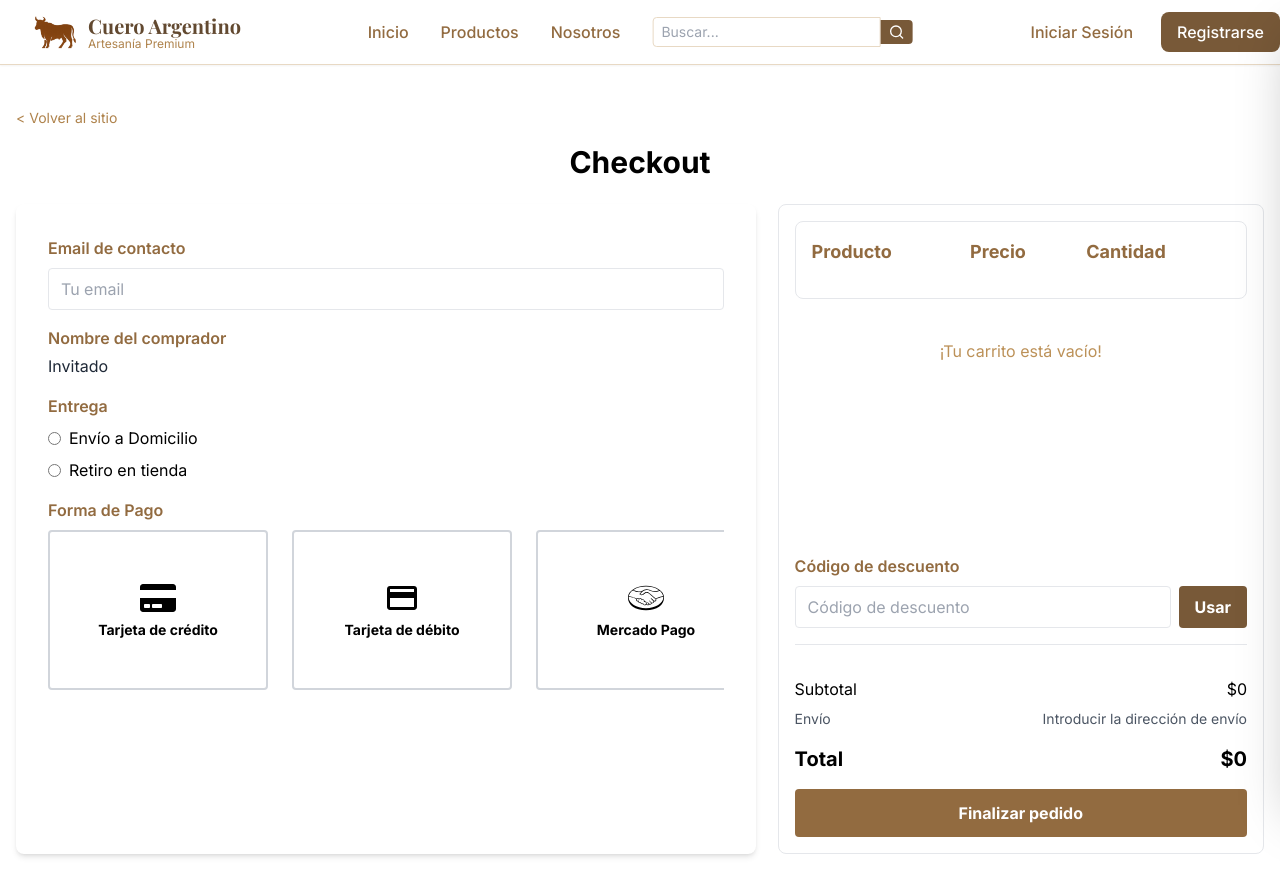
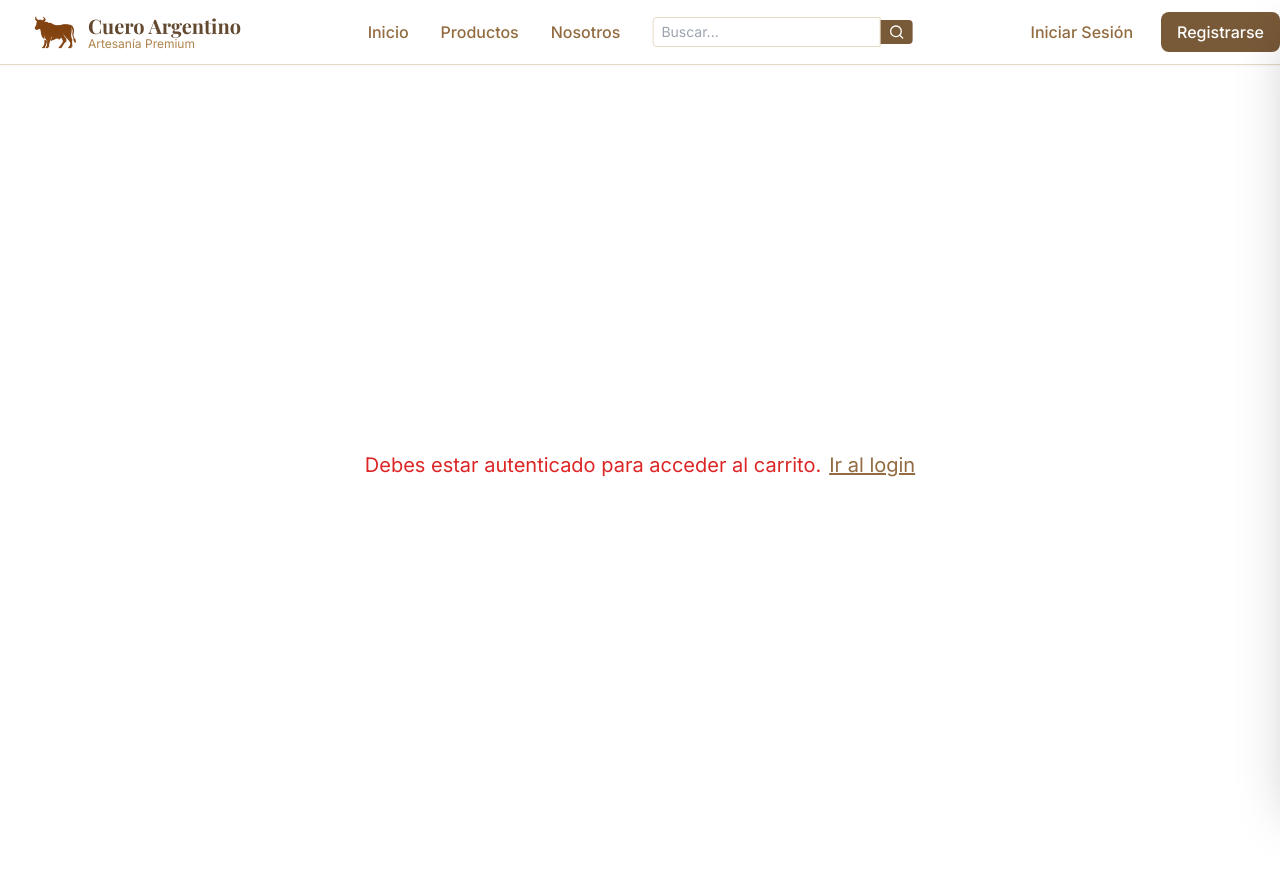
Before and after one commit to rocioaramayo/TPO-API-FrontEnd, a React (Vite) app in the folder cliente/: page /checkout in a window 1280 px wide. After the commit the page ends 865 px from the top, so only its background shows below. Built offline with nearby package versions, Linux system fonts and the light colour scheme.

Commit message:
carro mejoras

```diff
--- a/cliente/src/pages/CheckoutPage.jsx
+++ b/cliente/src/pages/CheckoutPage.jsx
@@ -7,6 +7,23 @@ import { useNavigate } from "react-router-dom";
 import Navigation from "../components/Navigation";
 
 const CarritoPage = ({ cartItems, setCartItems, user }) => {
+  const navigate = useNavigate();
+
+  // BLOQUEO DE ACCESO SI NO HAY USUARIO AUTENTICADO
+  if (!user || !user.token) {
+    return (
+      <div className="min-h-screen flex items-center justify-center text-xl text-red-600">
+        Debes estar autenticado para acceder al carrito. <br />
+        <button
+          onClick={() => navigate("/login")}
+          className="underline text-leather-700 ml-2"
+        >
+          Ir al login
+        </button>
+      </div>
+    );
+  }
+
   if (!cartItems) {
     return (
       <div className="min-h-screen flex items-center justify-center text-xl text-red-600">
@@ -14,8 +31,6 @@ const CarritoPage = ({ cartItems, setCartItems, user }) => {
       </div>
     );
   }
-
-  const navigate = useNavigate();
 
   // Calcula el total
   const subtotal = cartItems.reduce((acc, item) => acc + item.price * item.quantity, 0);
@@ -239,9 +254,9 @@ const CarritoPage = ({ cartItems, setCartItems, user }) => {
             &lt; Volver al sitio
           </button>
           <h2 className="text-3xl font-bold text-center mb-6">Checkout</h2>
-          <div className="grid grid-cols-1 md:grid-cols-[1.5fr_1fr] md:grid-flow-col-dense gap-8">
+          <div className="grid grid-cols-1 md:grid-cols-[1.5fr_1fr] md:grid-flow-col-dense gap-16">
             {/* Columna izquierda: datos del comprador, entrega y pago */}
-            <div className="bg-white shadow-md rounded-lg px-8 pt-8 pb-10 flex flex-col gap-4 min-w-[520px] max-w-[740px] mx-auto">
+            <div className="bg-white shadow-md rounded-lg px-8 pt-8 pb-10 flex flex-col gap-4 min-w-[520px] max-w-[1200px] ml-0">
               {/* Email de contacto solo si no hay usuario */}
               {!user && (
                 <div className="pt-0">
@@ -291,41 +306,54 @@ const CarritoPage = ({ cartItems, setCartItems, user }) => {
                 </div>
                 {metodoEntrega === 1 && (
                   <div className="mt-4 space-y-2">
+                    <div className="flex gap-2">
+                      <input
+                        type="text"
+                        placeholder="Nombre"
+                        value={userInfo ? `${userInfo.firstName} ${userInfo.lastName}` : ""}
+                        readOnly
+                        className="border rounded px-3 py-2 w-1/2 bg-gray-50 text-gray-500"
+                      />
+                      <input
+                        type="text"
+                        placeholder="Teléfono"
+                        value={telefono}
+                        onChange={e => setTelefono(e.target.value)}
+                        className="border rounded px-3 py-2 w-1/2"
+                      />
+                    </div>
+                    <div className="flex gap-2">
                       <input
                         type="text"
                         placeholder="Dirección"
                         value={direccion}
                         onChange={e => setDireccion(e.target.value)}
-                      className="border rounded px-3 py-2 w-full"
+                        className="border rounded px-3 py-2 w-1/2"
                       />
                       <input
                         type="text"
                         placeholder="Localidad"
                         value={localidad}
                         onChange={e => setLocalidad(e.target.value)}
-                      className="border rounded px-3 py-2 w-full"
+                        className="border rounded px-3 py-2 w-1/2"
+                      />
+                    </div>
+                    <div className="flex gap-2">
+                      <input
+                        type="text"
+                        placeholder="Código Postal"
+                        value={codigoPostal}
+                        onChange={e => setCodigoPostal(e.target.value)}
+                        className="border rounded px-3 py-2 w-1/2"
                       />
                       <input
                         type="text"
                         placeholder="Provincia"
                         value={provincia}
                         onChange={e => setProvincia(e.target.value)}
-                      className="border rounded px-3 py-2 w-full"
+                        className="border rounded px-3 py-2 w-1/2"
                       />
-                    <input
-                      type="text"
-                      placeholder="Código Postal"
-                      value={codigoPostal}
-                      onChange={e => setCodigoPostal(e.target.value)}
-                      className="border rounded px-3 py-2 w-full"
-                    />
-                    <input
-                      type="text"
-                      placeholder="Teléfono"
-                      value={telefono}
-                      onChange={e => setTelefono(e.target.value)}
-                      className="border rounded px-3 py-2 w-full"
-                    />
+                    </div>
                   </div>
                 )}
                 {metodoEntrega === 2 && (
@@ -351,7 +379,7 @@ const CarritoPage = ({ cartItems, setCartItems, user }) => {
                 <div className="flex flex-nowrap md:flex-nowrap lg:flex-nowrap xl:flex-nowrap 2xl:flex-nowrap sm:flex-wrap gap-6 mb-4 w-full min-h-[170px] overflow-x-auto">
                   <button
                     type="button"
-                    className={`w-[220px] h-40 flex-shrink-0 flex flex-col items-center justify-center p-3 rounded border-2 ${metodoPago === "TARJETA_CREDITO" ? "border-leather-700 bg-leather-50" : "border-gray-300 bg-white"} hover:border-leather-700 transition`}
+                    className={`w-[150px] h-32 flex-shrink-0 flex flex-col items-center justify-center p-3 rounded border-2 ${metodoPago === "TARJETA_CREDITO" ? "border-leather-700 bg-leather-50" : "border-gray-300 bg-white"} hover:border-leather-700 transition`}
                     onClick={() => setMetodoPago("TARJETA_CREDITO")}
                   >
                     <FaCreditCard className="mb-1" size={36} />
@@ -359,7 +387,7 @@ const CarritoPage = ({ cartItems, setCartItems, user }) => {
                   </button>
                   <button
                     type="button"
-                    className={`w-[220px] h-40 flex-shrink-0 flex flex-col items-center justify-center p-3 rounded border-2 ${metodoPago === "TARJETA_DEBITO" ? "border-leather-700 bg-leather-50" : "border-gray-300 bg-white"} hover:border-leather-700 transition`}
+                    className={`w-[150px] h-32 flex-shrink-0 flex flex-col items-center justify-center p-3 rounded border-2 ${metodoPago === "TARJETA_DEBITO" ? "border-leather-700 bg-leather-50" : "border-gray-300 bg-white"} hover:border-leather-700 transition`}
                     onClick={() => setMetodoPago("TARJETA_DEBITO")}
                   >
                     <MdOutlineCreditCard className="mb-1" size={36} />
@@ -367,7 +395,7 @@ const CarritoPage = ({ cartItems, setCartItems, user }) => {
                   </button>
                   <button
                     type="button"
-                    className={`w-[220px] h-40 flex-shrink-0 flex flex-col items-center justify-center p-3 rounded border-2 ${metodoPago === "MERCADO_PAGO" ? "border-leather-700 bg-leather-50" : "border-gray-300 bg-white"} hover:border-leather-700 transition`}
+                    className={`w-[150px] h-32 flex-shrink-0 flex flex-col items-center justify-center p-3 rounded border-2 ${metodoPago === "MERCADO_PAGO" ? "border-leather-700 bg-leather-50" : "border-gray-300 bg-white"} hover:border-leather-700 transition`}
                     onClick={() => setMetodoPago("MERCADO_PAGO")}
                   >
                     <SiMercadopago className="mb-1" size={36} />
@@ -375,20 +403,30 @@ const CarritoPage = ({ cartItems, setCartItems, user }) => {
                   </button>
                   <button
                     type="button"
-                    className={`w-[220px] h-40 flex-shrink-0 flex flex-col items-center justify-center p-3 rounded border-2 ${metodoPago === "TRANSFERENCIA" ? "border-leather-700 bg-leather-50" : "border-gray-300 bg-white"} hover:border-leather-700 transition`}
+                    className={`w-[150px] h-32 flex-shrink-0 flex flex-col items-center justify-center p-3 rounded border-2 ${metodoPago === "TRANSFERENCIA" ? "border-leather-700 bg-leather-50" : "border-gray-300 bg-white"} hover:border-leather-700 transition`}
                     onClick={() => setMetodoPago("TRANSFERENCIA")}
                   >
                     <FaUniversity className="mb-1" size={36} />
                     <span className="text-sm font-bold">Transferencia</span>
                   </button>
+                  <div className="flex flex-col items-center">
                     <button
                       type="button"
-                    className={`w-[220px] h-40 flex-shrink-0 flex flex-col items-center justify-center p-3 rounded border-2 ${metodoPago === "EFECTIVO" ? "border-leather-700 bg-leather-50" : "border-gray-300 bg-white"} hover:border-leather-700 transition`}
-                    onClick={() => setMetodoPago("EFECTIVO")}
+                      className={`w-[150px] h-32 flex-shrink-0 flex flex-col items-center justify-center p-3 rounded border-2 ${metodoPago === "EFECTIVO" ? "border-leather-700 bg-leather-50" : "border-gray-300 bg-white"} hover:border-leather-700 transition ${metodoEntrega !== 2 ? "opacity-50 cursor-not-allowed" : ""}`}
+                      disabled={metodoEntrega !== 2}
+                      onClick={() => {
+                        if (metodoEntrega === 2) setMetodoPago("EFECTIVO");
+                      }}
                     >
                       <BsCash className="mb-1" size={36} />
                       <span className="text-sm font-bold">Efectivo</span>
                     </button>
+                    {metodoEntrega !== 2 && (
+                      <span className="block text-xs text-gray-500 text-center mt-1">
+                        Solo disponible para retiro en tienda
+                      </span>
+                    )}
+                  </div>
                 </div>
                 {/* Inputs para tarjeta */}
                 {(metodoPago === "TARJETA_CREDITO" || metodoPago === "TARJETA_DEBITO") && (
```
Lines whose indentation alone changed are shown as unchanged.
